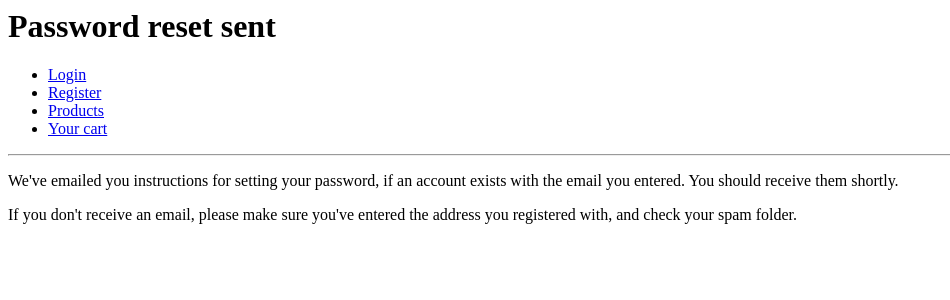
After one commit to Ardhanari/stationery, a Django app: template templates/registration/password_reset_done.html in a window 1280 px wide. The commit adds this page. Shown: the top 300 px of the page, without its empty margins (0-950 px from the left). Run offline with Django 3.2, Linux system fonts and the light colour scheme; the template is opened without the code that fills it, so the values that code supplies are empty.

Commit message:
password_reset_done template added and csrf token added

```diff
--- /dev/null
+++ b/templates/registration/password_reset_done.html
@@ -0,0 +1,18 @@
+{% extends "base.html" %}
+{% block page_title %}Password Reset Page{% endblock %}
+{% block page_heading %}Password reset sent{% endblock %}
+{% block content %}
+
+<div>
+    <p>
+        We've emailed you instructions for setting your password, if an account exists with the email you entered. You should receive them shortly.
+    </p>
+
+    <p>
+        If you don't receive an email, please make sure you've entered the address you registered with, and check your spam folder.
+    </p>
+
+</div>
+
+
+{% endblock %}
--- a/templates/registration/password_reset_form.html
+++ b/templates/registration/password_reset_form.html
@@ -6,6 +6,7 @@
 <form method="POST" class="accountform">
     <p>Please enter your email address.</p>
     <br>
+    {% csrf_token %}
      {{ form.email.errors }}
     <p><label for="id_email" class="control-label required-field">E-mail address:</label> {{ form.email }} <input type="submit" value="Reset password" /></p>
 </form>
```
